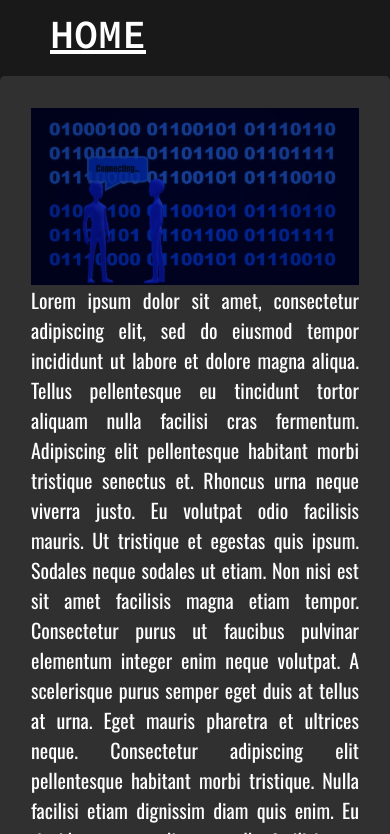
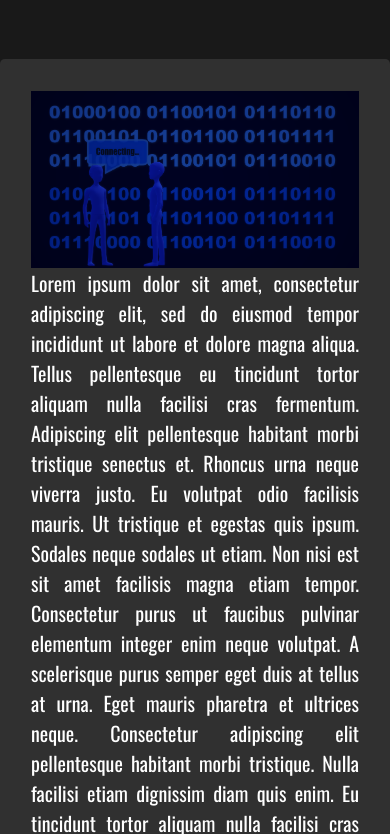
Before and after one commit to vinsdragonis/BinaryShock, a plain HTML site: page index.html in a window 390 px wide. Shown: the part 56-890 px from the top of the page. Drawn offline with nearby package versions, Linux system fonts and the light colour scheme.

Commit message:
Optimized responsiveness

```diff
--- a/css/home.css
+++ b/css/home.css
@@ -14,10 +14,8 @@
   font-family: 'Oswald', monospace;
 }
 
-h1 {
-  padding: 10px 50px;
-  color: white;
-  font-family: 'Source Code Pro', monospace;
+.container {
+  padding-top: 15%;
 }
 
 body {
--- a/index.html
+++ b/index.html
@@ -59,8 +59,6 @@
 
     <!-- Content -->
 
-    <h1 class="heading"><u>HOME</u></h1>
-
     <div class="container">
       <div class="jumbotron mainDiv row">
         <div class="col-md-4 col-md-6">
```
